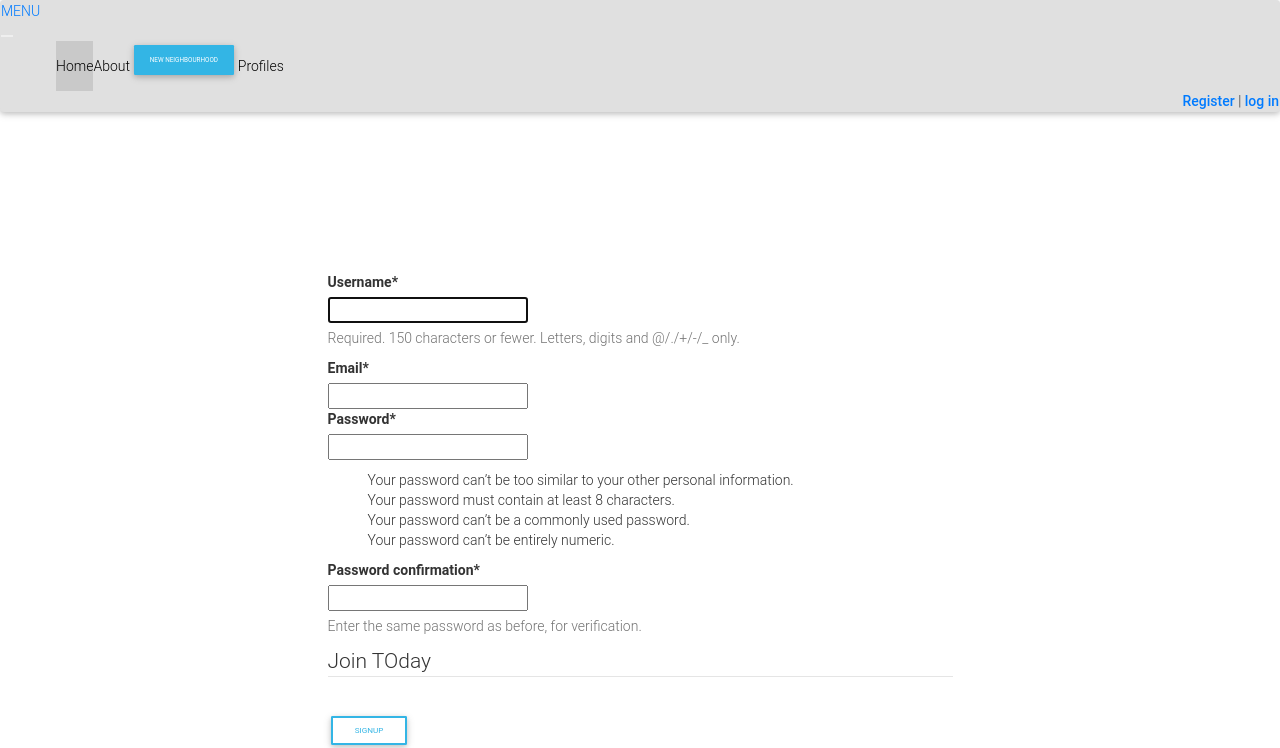
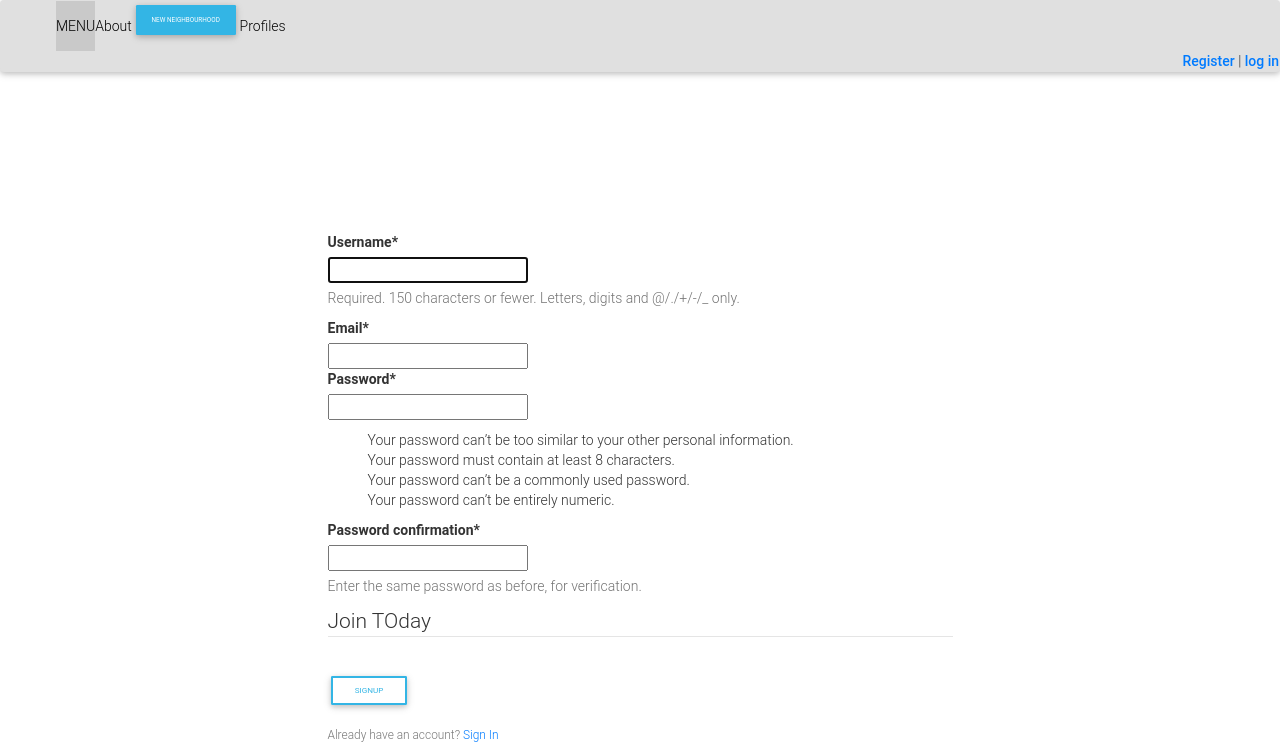
Before and after one commit to KadogoKenya/Neighbourhood, a Django app: page /register/ in a window 1280 px wide. Shown: the top 748 px of the page. Run offline with Django 3.2, Linux system fonts and the light colour scheme; some libraries are stand-ins or nearby versions.

Commit message:
creating navbar

```diff
--- a/neighbourhood/templates/neighbour/navbar.html
+++ b/neighbourhood/templates/neighbour/navbar.html
@@ -1,25 +1,10 @@
 
 <nav class="navbar navbar-expand-lg navbar-light bg-light">
-    <div class="item bt-menu">
-        <div class="ico-menu">
-            <div class="bar"></div>
-            <div class="bar">
-              <span class="has-tablet">
-                <a class="nav-link" href="{% url 'all_neighbourhoods' %}">MENU <span class="sr-only">(current)</span></a>
-            </span>
-            </div>
-            <div class="bar"></div>
-        </div>
-
-    </div>
-    <button class="navbar-toggler" type="button" data-toggle="collapse" data-target="#navbarNavDropdown" aria-controls="navbarNavDropdown" aria-expanded="false" aria-label="Toggle navigation">
-      <span class="navbar-toggler-icon"></span>
-    </button>
     <div class="collapse navbar-collapse" id="navbarNavDropdown">
       <ul class="navbar-nav">
 
         <li class="nav-item active">
-          <a class="nav-link" href="#">Home <span class="sr-only">(current)</span></a>
+          <a class="nav-link" href="{% url 'all_neighbourhoods' %}">MENU <span class="sr-only">(current)</span></a>
         </li>
         <li class="nav-item">
           <a class="nav-link" href="#">About</a>
--- a/neighbourhood/templates/neighbour/new_business.html
+++ b/neighbourhood/templates/neighbour/new_business.html
@@ -5,7 +5,7 @@
     <form action="" method="post" novalidate>
         {% csrf_token %}
         {{ form|crispy }}
-        <button type="submit" class="btn btn-sm btn-info ">new business</button>
+        <button type="submit" class="btn btn-sm btn-info ">Add business</button>
     </form>
 </div>
 {% endblock %}
```
Also changed, not shown: neighbourhood/templates/all_neighbourhoods.html (+16 -2 lines), neighbourhood/templates/neighbour.html (+18 -14 lines).
